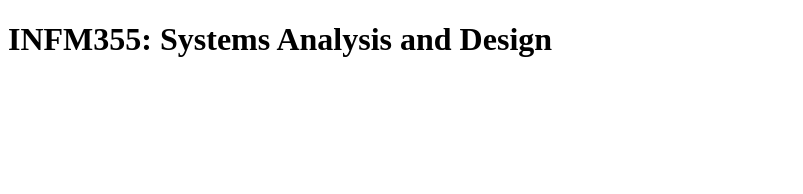
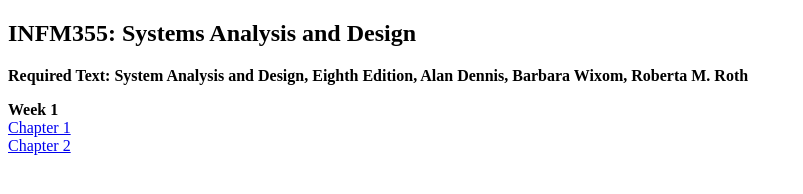
Before and after one commit to Jessie0611/INFM355, a plain HTML site: page index.html in a window 1280 px wide. Shown: the whole page, without its empty margins (0-803 px from the left). Drawn offline with Linux system fonts and the light colour scheme.

Commit message:
Add week1

```diff
--- a/index.html
+++ b/index.html
@@ -7,6 +7,11 @@
     <title>INFM355</title>
 </head>
 <body>
-    <h1>INFM355: Systems Analysis and Design	</h1>
+    <h2>INFM355: Systems Analysis and Design	</h2>
+<b>Required Text: System Analysis and Design, Eighth Edition, Alan Dennis, Barbara Wixom, Roberta M. Roth</b> <br>
+        <p><b>Week 1</b><br>
+        <a href="Week1/355_Ch1.pdf" target="_blank">Chapter 1</a> <br>
+        <a href="Week1/355_Ch2.pdf" target="_blank">Chapter 2</a> <br>
+    </p>
 </body>
 </html>
```
Also changed, not shown: 2 other files.
